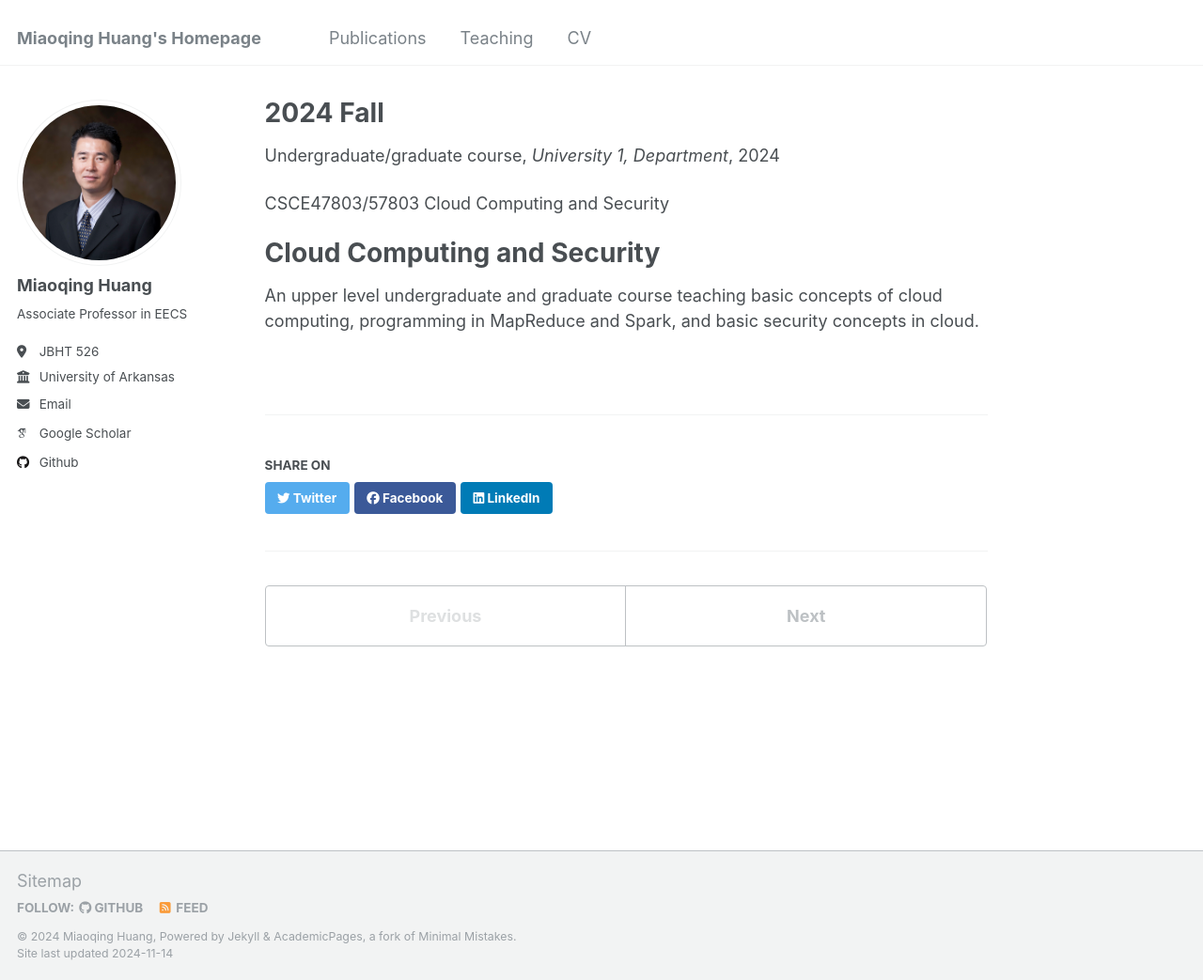
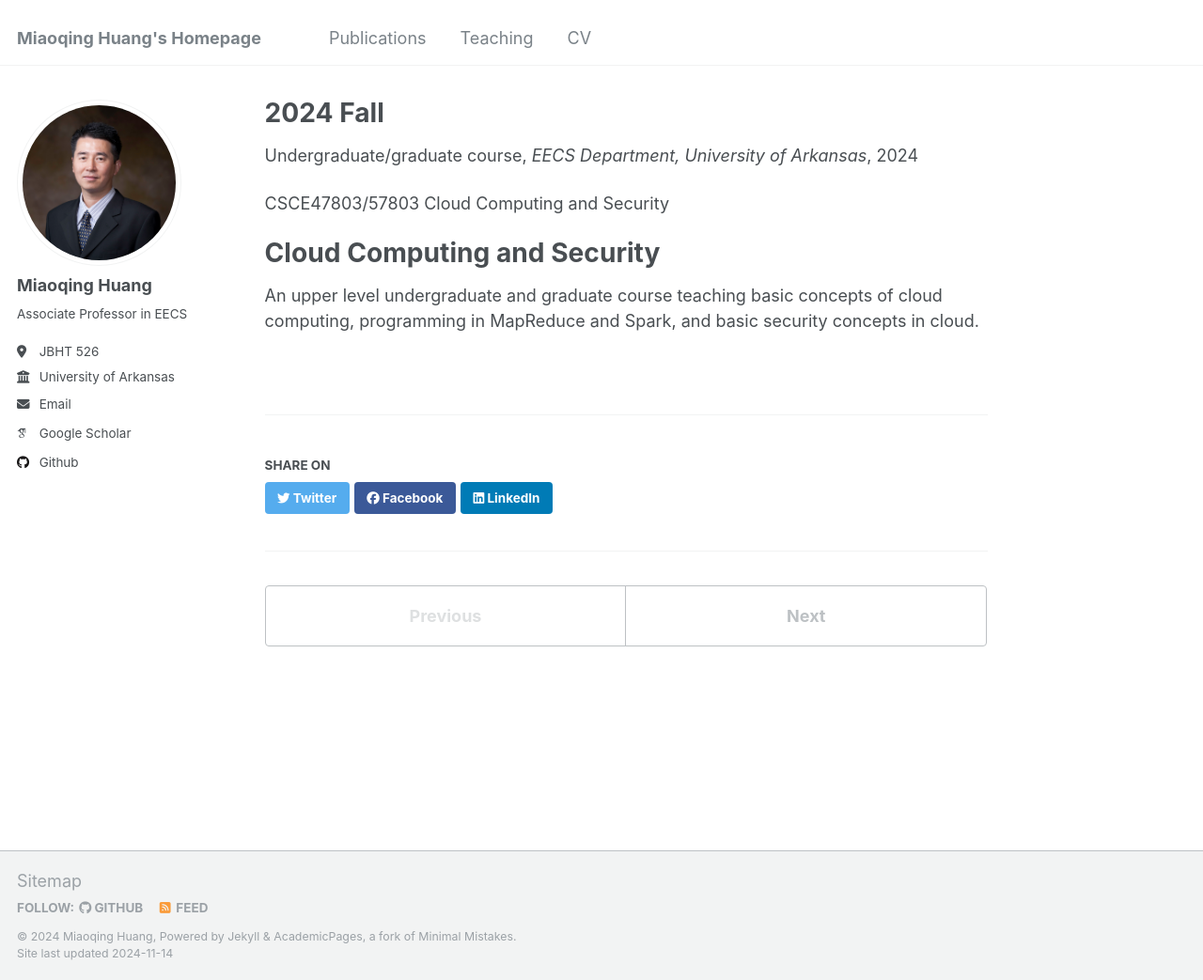
Before and after one commit to miaoqinghuang/miaoqinghuang.github.io, a Jekyll site: the page built from _teaching/2024-fall-teaching.md, in a window 1280 px wide and 1043 px high. Shown: the whole window at 94% size. Built offline with Jekyll 4.4.1, drawn with Linux system fonts in a browser that asks for light colours; some web fonts are replaced.

Commit message:
Update 2024-fall-teaching.md

```diff
--- a/_teaching/2024-fall-teaching.md
+++ b/_teaching/2024-fall-teaching.md
@@ -2,10 +2,10 @@
 title: "2024 Fall"
 collection: teaching
 type: "Undergraduate/graduate course"
-permalink: /teaching/2014-spring-teaching-1
-venue: "University 1, Department"
+permalink: /teaching/2024-fall-teaching
+venue: "EECS Department, University of Arkansas"
 date: 2024-08-15
-location: "City, Country"
+location: "Fayetteville, Arkansas, USA"
 ---
 
 CSCE47803/57803 Cloud Computing and Security
```
